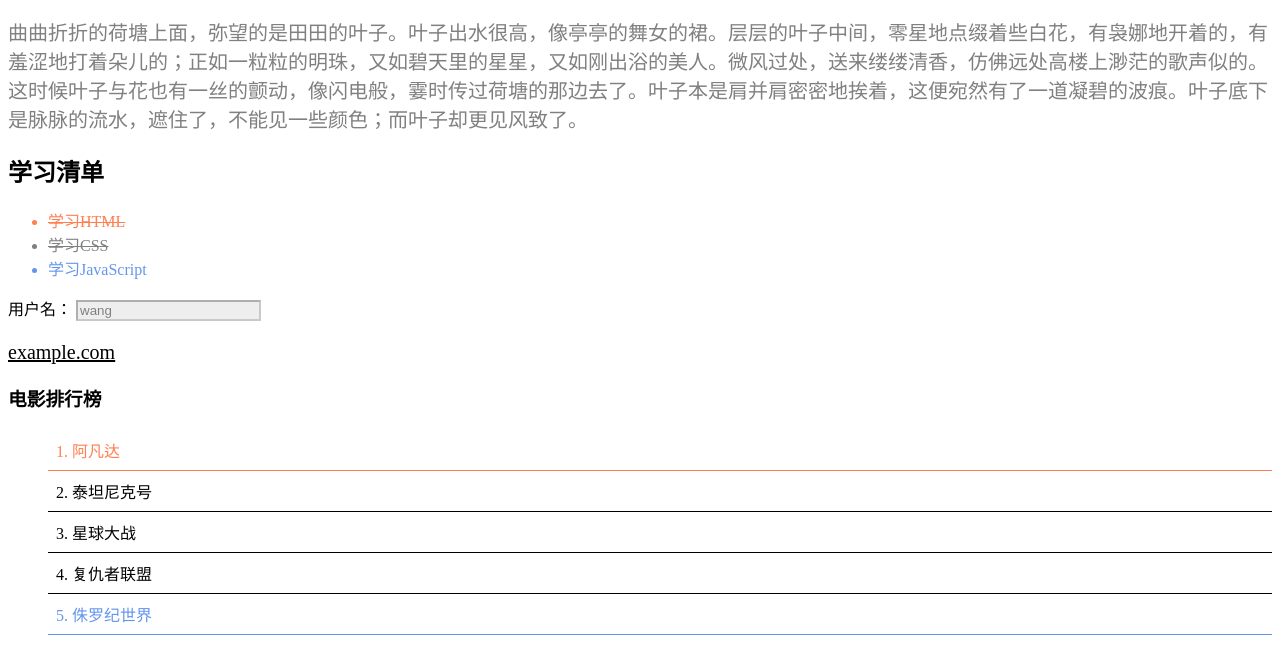
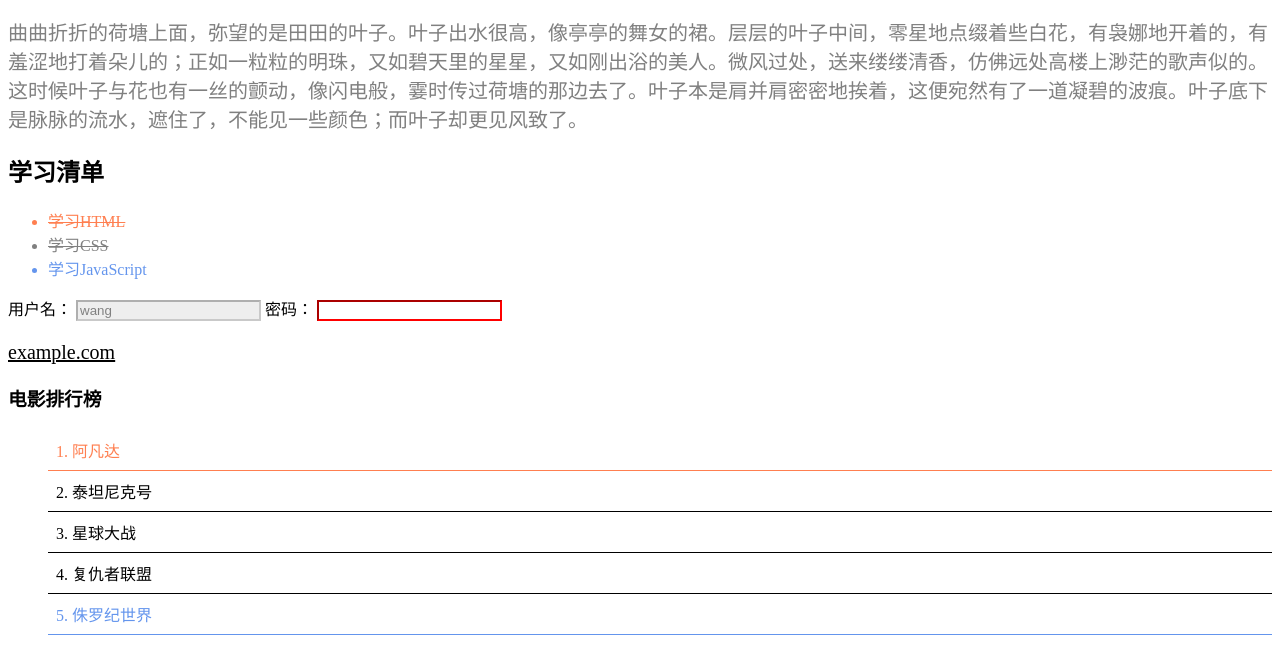
Before and after one commit to wcashew/Front-end-Development, a plain HTML site: page CSS/Selector/index.html in a window 1280 px wide. Shown: the part 118-769 px from the top of the page. Drawn offline with Linux system fonts and the light colour scheme.

Commit message:
update html

```diff
--- a/CSS/Selector/index.html
+++ b/CSS/Selector/index.html
@@ -19,6 +19,8 @@
 
     <label>用户名：</label>
     <input value="wang" disabled>
+    <label>密码：</label>
+    <input type="password">
 
     <p>
         <a href="http://www.example.com" target="_blank">example.com</a>
```
